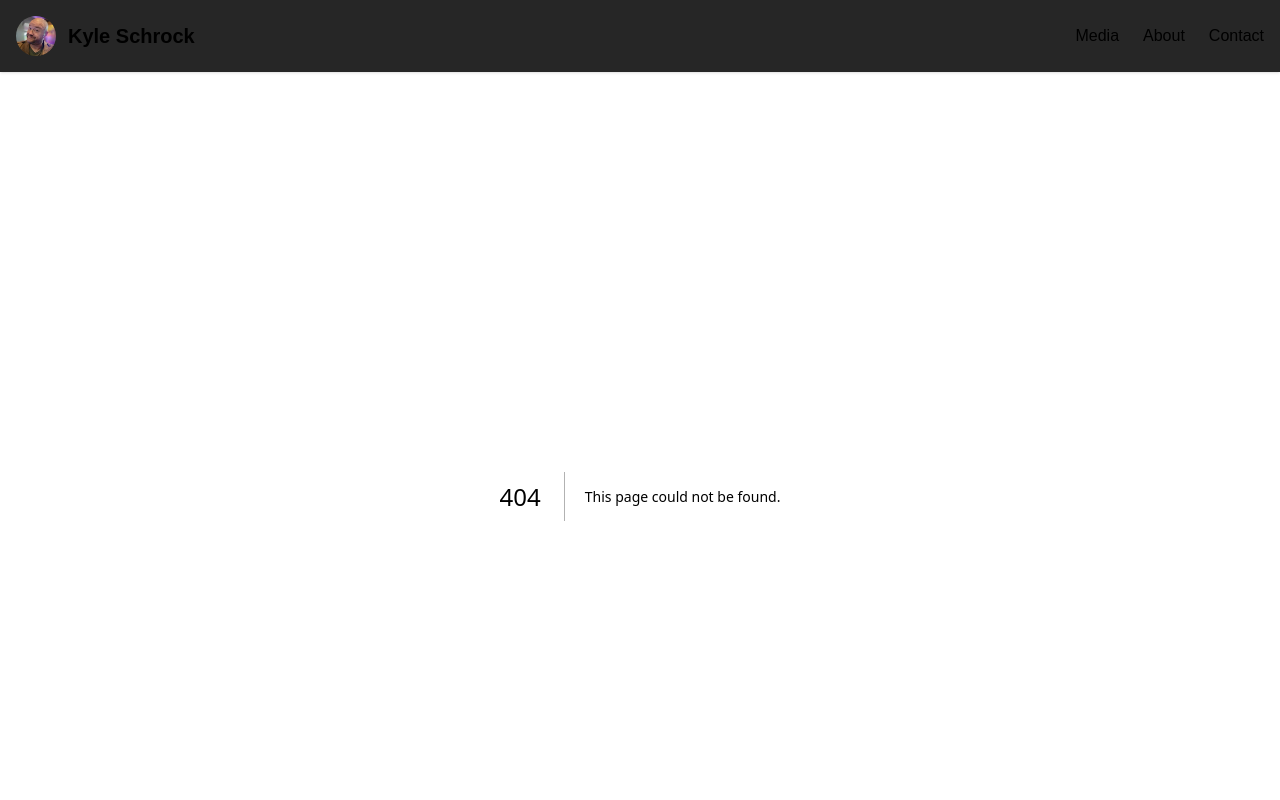
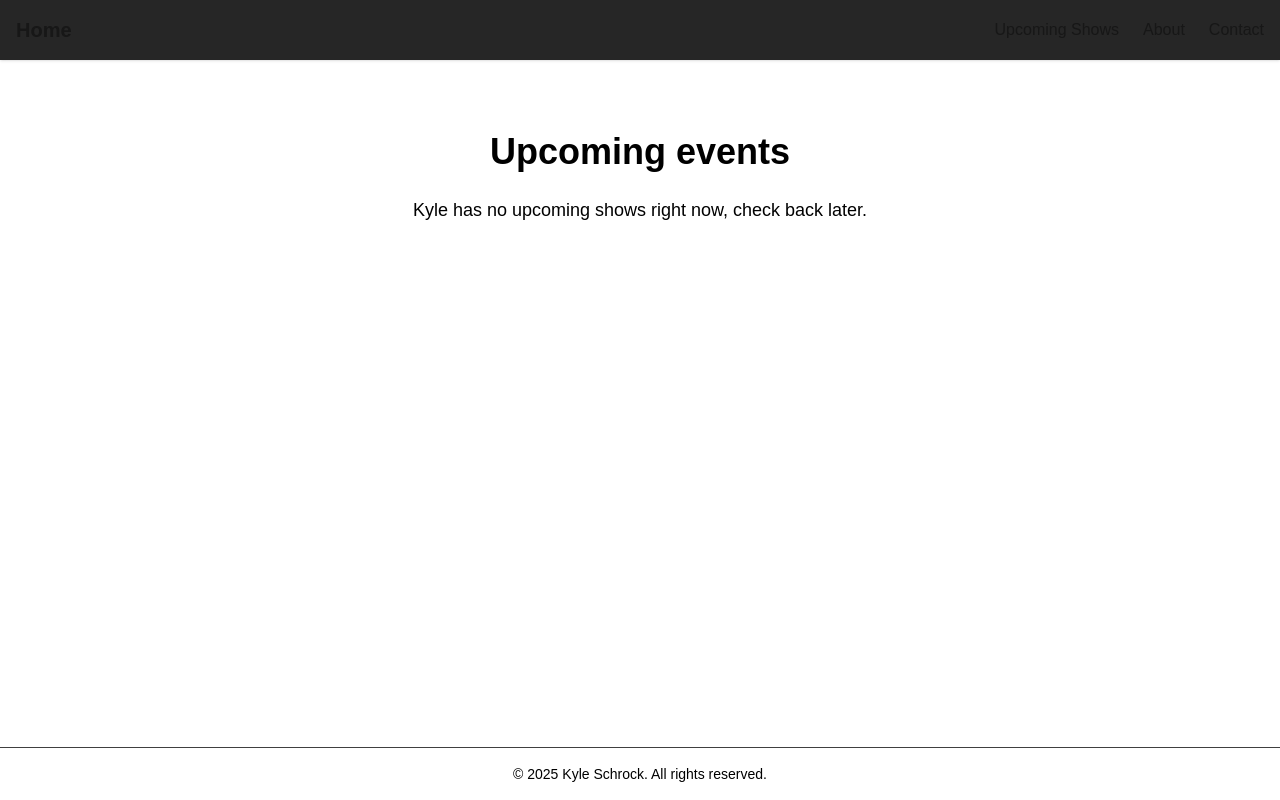
Before and after one commit to JasonYoder2026/Kyle-Comedy-Website, a Next.js app: page /events in a window 1280 px wide. Before the commit this address had no page. Shown: the top 800 px of the page. Built offline with nearby package versions, Linux system fonts and the light colour scheme.

Commit message:
Add upcoming events

```diff
--- /dev/null
+++ b/app/events/page.tsx
@@ -0,0 +1,11 @@
+export default function EventsPage() {
+  return (
+    <section className="max-w-3xl mx-auto py-12 px-4 text-center">
+      <h1 className="text-4xl font-bold mb-6 text-black">Upcoming events</h1>
+
+      <p className="text-lg text-black leading-relaxed mb-6">
+        Kyle has no upcoming shows right now, check back later.
+      </p>
+    </section>
+  );
+}
--- a/app/layout.tsx
+++ b/app/layout.tsx
@@ -1,17 +1,7 @@
 import type { Metadata } from "next";
-import { Geist, Geist_Mono } from "next/font/google";
 import "./globals.css";
 import Link from "next/link";
 
-const geistSans = Geist({
-  variable: "--font-geist-sans",
-  subsets: ["latin"],
-});
-
-const geistMono = Geist_Mono({
-  variable: "--font-geist-mono",
-  subsets: ["latin"],
-});
 
 export const metadata: Metadata = {
   title: "Kyle Schrock",
@@ -28,11 +18,10 @@ export default function RootLayout({
       <body className="min-h-screen bg-neutral-900 text-white flex flex-col">
         <header className="p-4 flex justify-between items-center bg-neutral-800 shadow">
           <div className="flex items-center space-x-3">
-            <img className="w-10 h-10 rounded-full object-cover" src="/kyle.jpg"></img>
-            <h1 className="text-xl font-bold">Kyle Schrock</h1>
+            <h1 className="text-xl font-bold"><Link href="/">Home</Link></h1>
           </div>
           <nav className="space-x-6">
-            <Link href="/">Media</Link>
+            <Link href="/events">Upcoming Shows</Link>
             <Link href="/about">About</Link>
             <Link href="/contact">Contact</Link>
           </nav>
```
